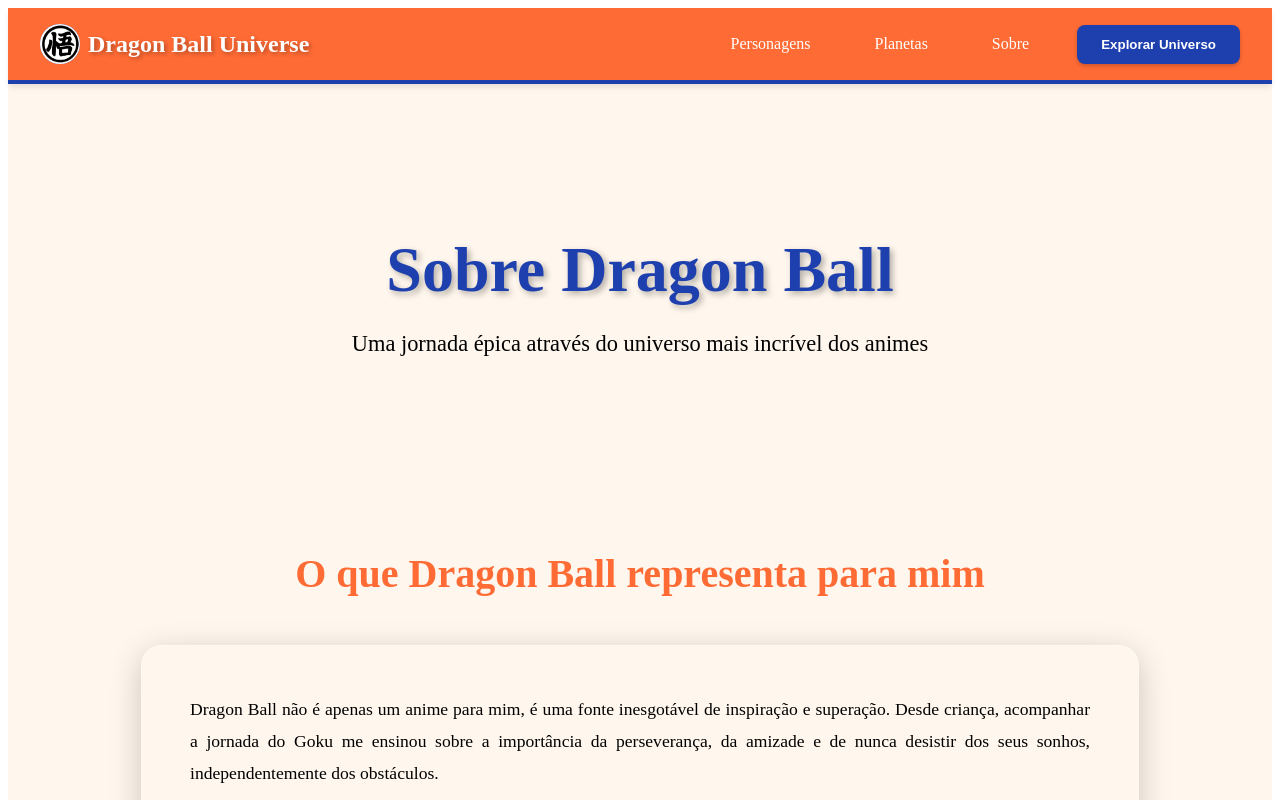
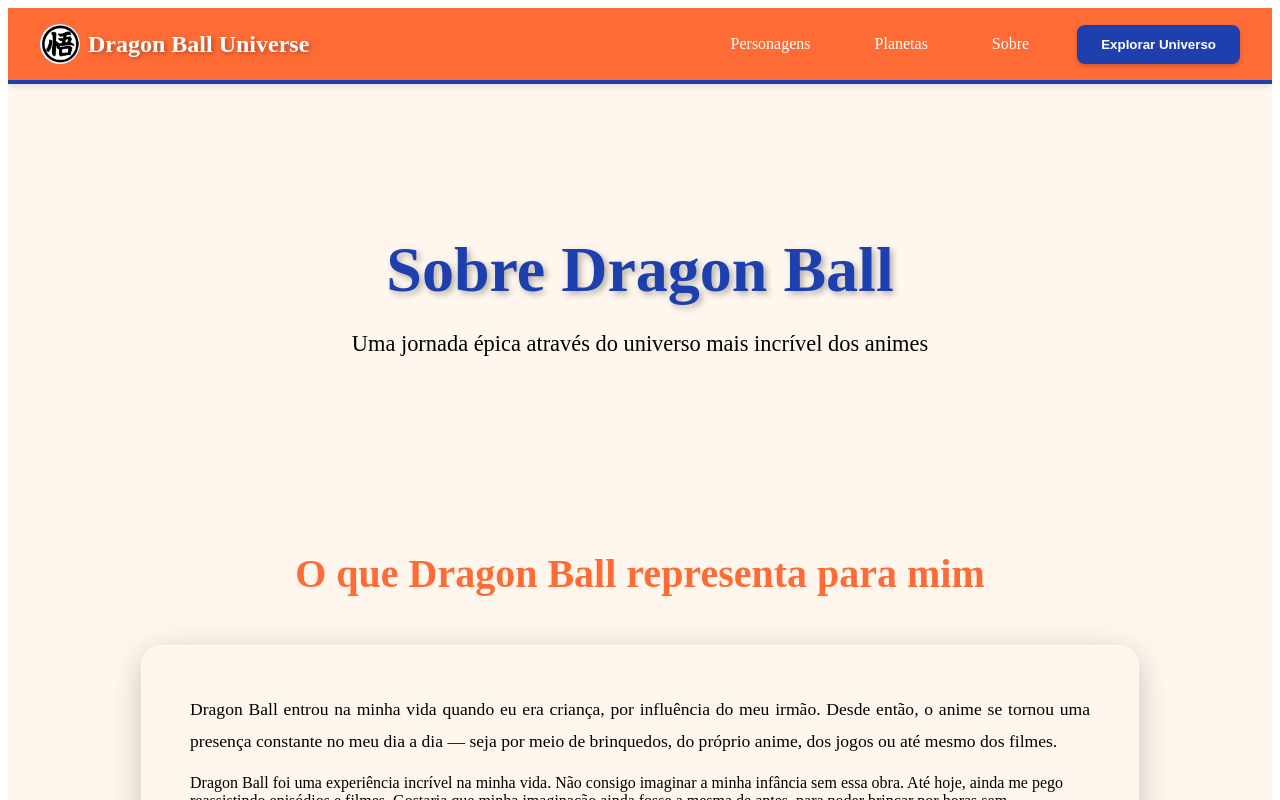
Before and after one commit to giovannig10/projeto-DragonBall, a Next.js app: page /pages/sobre in a window 1280 px wide. Shown: the top 800 px of the page. Built offline with nearby package versions, Linux system fonts and the light colour scheme.

Commit message:
feat: update text page sobre

```diff
--- a/src/app/pages/sobre/page.jsx
+++ b/src/app/pages/sobre/page.jsx
@@ -26,19 +26,10 @@
                     <div className={styles.personalContent}>
                         <div className={styles.textCard}>
                             <p className={styles.personalText}>
-                                {/* Aqui você pode colocar seu texto pessoal */}
-                                Dragon Ball não é apenas um anime para mim, é uma fonte inesgotável de inspiração e superação.
-                                Desde criança, acompanhar a jornada do Goku me ensinou sobre a importância da perseverança,
-                                da amizade e de nunca desistir dos seus sonhos, independentemente dos obstáculos.
-                                <br /><br />
-                                As batalhas épicas, os momentos de crescimento dos personagens e a constante busca por se
-                                tornar mais forte me motivaram em diversos momentos da minha vida. Dragon Ball me mostrou
-                                que sempre há espaço para crescer e que a verdadeira força vem de proteger aquilo que amamos.
-                                <br /><br />
-                                Cada saga traz lições valiosas sobre superação, trabalho em equipe e a importância de ter
-                                objetivos claros. É mais do que entretenimento, é uma filosofia de vida que carrego comigo.
+                            Dragon Ball entrou na minha vida quando eu era criança, por influência do meu irmão. Desde então, o anime se tornou uma presença constante no meu dia a dia — seja por meio de brinquedos, do próprio anime, dos jogos ou até mesmo dos filmes.
                             </p>
-                        </div>
+                            <p>Dragon Ball foi uma experiência incrível na minha vida. Não consigo imaginar a minha infância sem essa obra. Até hoje, ainda me pego reassistindo episódios e filmes. Gostaria que minha imaginação ainda fosse a mesma de antes, para poder brincar por horas sem preocupações e passar o tempo ao lado dos personagens que fizeram parte da minha infância. Mas o tempo não perdoa — e não volta mais.</p>
+                         </div>
                     </div>
                 </section>
 
--- a/src/components/Header.jsx
+++ b/src/components/Header.jsx
@@ -41,18 +41,7 @@
             Explorar Universo
           </button>
         </nav>
-
-        {/* Menu Mobile */}
-        <button
-          onClick={() => setMenuAberto(!menuAberto)}
-          className={styles.mobileMenuButton}
-        >
-          ☰
-        </button>
       </div>
-
-
-
     </header>
   );
 }
```
